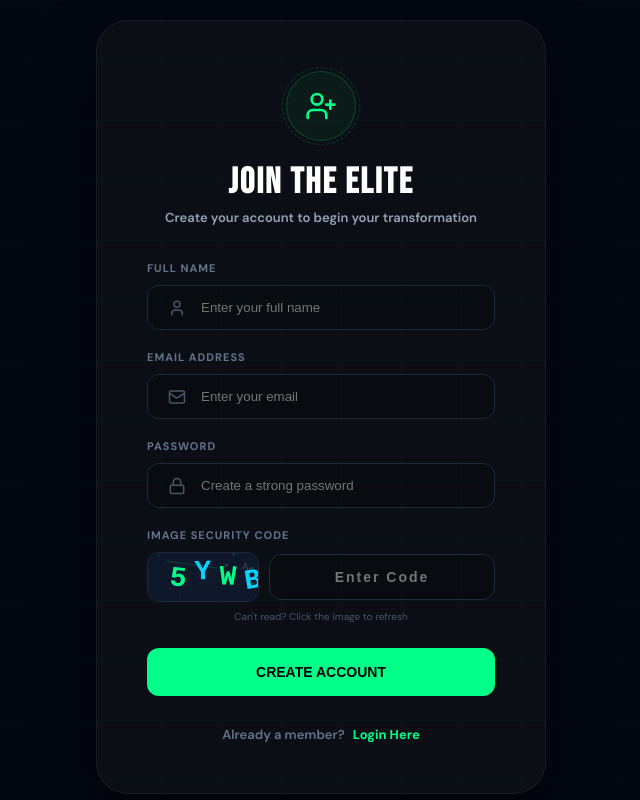
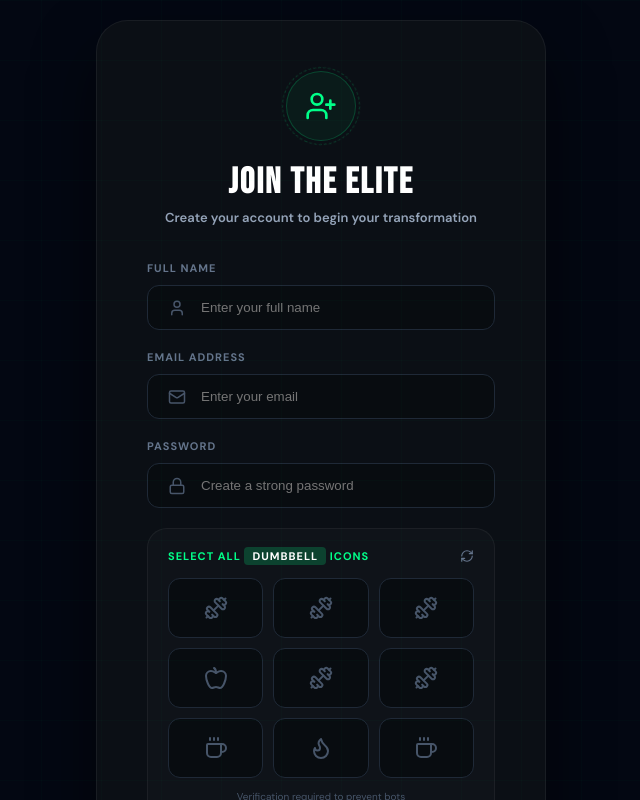
Before and after one commit to Faakhir03Memon/Fitness_Tracker, a React (Vite) app in the folder Frontend/Fitness_Tracker/: page /signup in a window 1280 px wide. Shown: the top 800 px of the page, without its empty margins (319-959 px from the left). Built offline with nearby package versions, Linux system fonts and the light colour scheme.

Commit message:
feat: implement registration page with icon-based captcha verification

```diff
--- a/Frontend/Fitness_Tracker/src/pages/Signup.jsx
+++ b/Frontend/Fitness_Tracker/src/pages/Signup.jsx
@@ -2,90 +2,90 @@ import React, { useState } from 'react';
 import { useNavigate, Link } from 'react-router-dom';
 import axios from 'axios';
 import { useAuth } from '../context/AuthContext';
-import { UserPlus, Mail, Lock, User, Activity } from 'lucide-react';
+import { UserPlus, Mail, Lock, User, Dumbbell, Flame, Activity, Heart, Apple, Timer, Zap, Star, Coffee, Smartphone, RefreshCw } from 'lucide-react';
 import API_BASE_URL from '../api/config';
 
 const Signup = () => {
     const [name, setName] = useState('');
     const [email, setEmail] = useState('');
     const [password, setPassword] = useState('');
-    const [captcha, setCaptcha] = useState('');
-    const [captchaInput, setCaptchaInput] = useState('');
+    const [captchaGrid, setCaptchaGrid] = useState([]);
+    const [targetIconName, setTargetIconName] = useState('');
+    const [selectedIndices, setSelectedIndices] = useState([]);
     const [error, setError] = useState('');
     const [loading, setLoading] = useState(false);
     const [submitted, setSubmitted] = useState(false);
     const [emailSent, setEmailSent] = useState(false);
-    const canvasRef = React.useRef(null);
     const navigate = useNavigate();
 
+    const ICON_POOL = [
+        { name: 'Dumbbell', icon: <Dumbbell size={24} /> },
+        { name: 'Flame', icon: <Flame size={24} /> },
+        { name: 'Activity', icon: <Activity size={24} /> },
+        { name: 'Heart', icon: <Heart size={24} /> },
+        { name: 'Apple', icon: <Apple size={24} /> },
+        { name: 'Timer', icon: <Timer size={24} /> },
+        { name: 'Zap', icon: <Zap size={24} /> },
+        { name: 'Star', icon: <Star size={24} /> },
+        { name: 'Coffee', icon: <Coffee size={24} /> },
+        { name: 'Smartphone', icon: <Smartphone size={24} /> },
+    ];
+
     const generateCaptcha = () => {
-        const charSet = '23456789ABCDEFGHJKLMNPQRSTUVWXYZ';
-        let result = '';
-        for (let i = 0; i < 6; i++) {
-            result += charSet.charAt(Math.floor(Math.random() * charSet.length));
-        }
-        setCaptcha(result);
-        drawCaptcha(result);
-    };
+        const target = ICON_POOL[Math.floor(Math.random() * 3)]; // Target is one of the first 3 (Fitness related)
+        setTargetIconName(target.name);
 
-    const drawCaptcha = (text) => {
-        const canvas = canvasRef.current;
-        if (!canvas) return;
-        const ctx = canvas.getContext('2d');
+        let grid = [];
+        let targetCount = 0;
 
-        // Background
-        ctx.fillStyle = '#0f172a';
-        ctx.fillRect(0, 0, canvas.width, canvas.height);
-
-        // Noise lines
-        for (let i = 0; i < 5; i++) {
-            ctx.strokeStyle = `rgba(0, 255, 137, ${Math.random() * 0.3})`;
-            ctx.lineWidth = Math.random() * 2;
-            ctx.beginPath();
-            ctx.moveTo(Math.random() * canvas.width, Math.random() * canvas.height);
-            ctx.lineTo(Math.random() * canvas.width, Math.random() * canvas.height);
-            ctx.stroke();
+        for (let i = 0; i < 9; i++) {
+            const isTarget = Math.random() > 0.7;
+            if (isTarget) {
+                grid.push(target);
+                targetCount++;
+            } else {
+                let randomIcon;
+                do {
+                    randomIcon = ICON_POOL[Math.floor(Math.random() * ICON_POOL.length)];
+                } while (randomIcon.name === target.name);
+                grid.push(randomIcon);
+            }
         }
 
-        // Noise dots
-        for (let i = 0; i < 30; i++) {
-            ctx.fillStyle = `rgba(0, 255, 137, ${Math.random() * 0.2})`;
-            ctx.beginPath();
-            ctx.arc(Math.random() * canvas.width, Math.random() * canvas.height, Math.random() * 2, 0, Math.PI * 2);
-            ctx.fill();
+        if (targetCount === 0) {
+            grid[Math.floor(Math.random() * 9)] = target;
         }
 
-        // Captcha Text
-        ctx.font = 'bold 28px "Courier New"';
-        ctx.textAlign = 'center';
-        ctx.textBaseline = 'middle';
-
-        for (let i = 0; i < text.length; i++) {
-            const x = 30 + i * 25;
-            const y = canvas.height / 2 + (Math.random() * 10 - 5);
-            const angle = (Math.random() * 20 - 10) * Math.PI / 180;
-
-            ctx.save();
-            ctx.translate(x, y);
-            ctx.rotate(angle);
-            ctx.fillStyle = i % 2 === 0 ? '#00ff89' : '#00d4ff';
-            ctx.fillText(text[i], 0, 0);
-            ctx.restore();
-        }
+        setCaptchaGrid(grid);
+        setSelectedIndices([]);
     };
 
     React.useEffect(() => {
-        setTimeout(generateCaptcha, 100); // Small delay to ensure canvas is ready
+        generateCaptcha();
     }, []);
+
+    const toggleIcon = (index) => {
+        if (selectedIndices.includes(index)) {
+            setSelectedIndices(selectedIndices.filter(i => i !== index));
+        } else {
+            setSelectedIndices([...selectedIndices, index]);
+        }
+    };
 
     const handleSubmit = async (e) => {
         e.preventDefault();
         setError('');
 
-        if (captchaInput.toUpperCase() !== captcha) {
-            setError('Invalid security code. Please try again.');
+        const correctIndices = captchaGrid
+            .map((item, idx) => item.name === targetIconName ? idx : null)
+            .filter(idx => idx !== null);
+
+        const isCorrect = correctIndices.length === selectedIndices.length &&
+                         selectedIndices.every(idx => correctIndices.includes(idx));
+
+        if (!isCorrect) {
+            setError(`Security Check Failed: Please select ALL ${targetIconName} icons.`);
             generateCaptcha();
-            setCaptchaInput('');
             return;
         }
 
@@ -176,26 +176,27 @@ const Signup = () => {
                         </div>
                     </div>
 
-                    <div style={{ marginBottom: '20px' }}>
-                        <label style={{ display: 'block', fontSize: '11px', fontWeight: '800', color: '#64748b', letterSpacing: '1px', marginBottom: '10px' }}>IMAGE SECURITY CODE</label>
-                        <div style={{ display: 'flex', gap: '10px', alignItems: 'center' }}>
-                            <div style={{
-                                position: 'relative', overflow: 'hidden', borderRadius: '12px',
-                                border: '1px solid #1e293b', background: '#0f172a', cursor: 'pointer'
-                            }} onClick={generateCaptcha} title="Click to refresh">
-                                <canvas ref={canvasRef} width="180" height="48" style={{ display: 'block' }}></canvas>
-                                <div style={{ position: 'absolute', top: '5px', right: '5px', color: 'rgba(255,255,255,0.2)' }}>
-                                    <Activity size={12} />
+                    <div style={{ marginBottom: '25px', padding: '20px', background: 'rgba(255,255,255,0.02)', borderRadius: '20px', border: '1px solid rgba(255,255,255,0.05)' }}>
+                        <div style={{ display: 'flex', justifyContent: 'space-between', alignItems: 'center', marginBottom: '15px' }}>
+                            <label style={{ display: 'block', fontSize: '11px', fontWeight: '800', color: '#00ff89', letterSpacing: '1px' }}>
+                                SELECT ALL <span style={{ color: 'white', background: 'rgba(0,255,137,0.2)', padding: '2px 8px', borderRadius: '4px' }}>{targetIconName.toUpperCase()}</span> ICONS
+                            </label>
+                            <RefreshCw size={14} color="#64748b" style={{ cursor: 'pointer' }} onClick={generateCaptcha} />
+                        </div>
+
+                        <div style={{ display: 'grid', gridTemplateColumns: 'repeat(3, 1fr)', gap: '10px' }}>
+                            {captchaGrid.map((item, idx) => (
+                                <div key={idx} onClick={() => toggleIcon(idx)} style={{
+                                    height: '60px', background: selectedIndices.includes(idx) ? 'rgba(0,255,137,0.1)' : '#080c10',
+                                    border: selectedIndices.includes(idx) ? '2px solid #00ff89' : '1px solid #1f2937',
+                                    borderRadius: '12px', display: 'flex', alignItems: 'center', justifyContent: 'center',
+                                    cursor: 'pointer', transition: '0.2s', color: selectedIndices.includes(idx) ? '#00ff89' : '#475569'
+                                }}>
+                                    {item.icon}
                                 </div>
-                            </div>
-                            <input type="text" placeholder="Enter Code" value={captchaInput} onChange={(e) => setCaptchaInput(e.target.value)} required
-                                style={{
-                                    flex: 1, background: '#080c10', border: '1px solid #1f2937',
-                                    borderRadius: '12px', padding: '14px', color: 'white', outline: 'none',
-                                    textAlign: 'center', fontWeight: '800', letterSpacing: '2px', fontSize: '14px'
-                                }} />
+                            ))}
                         </div>
-                        <p style={{ fontSize: '10px', color: '#475569', marginTop: '8px', textAlign: 'center' }}>Can't read? Click the image to refresh</p>
+                        <p style={{ fontSize: '10px', color: '#475569', marginTop: '12px', textAlign: 'center' }}>Verification required to prevent bots</p>
                     </div>
 
                     {error && (
```
